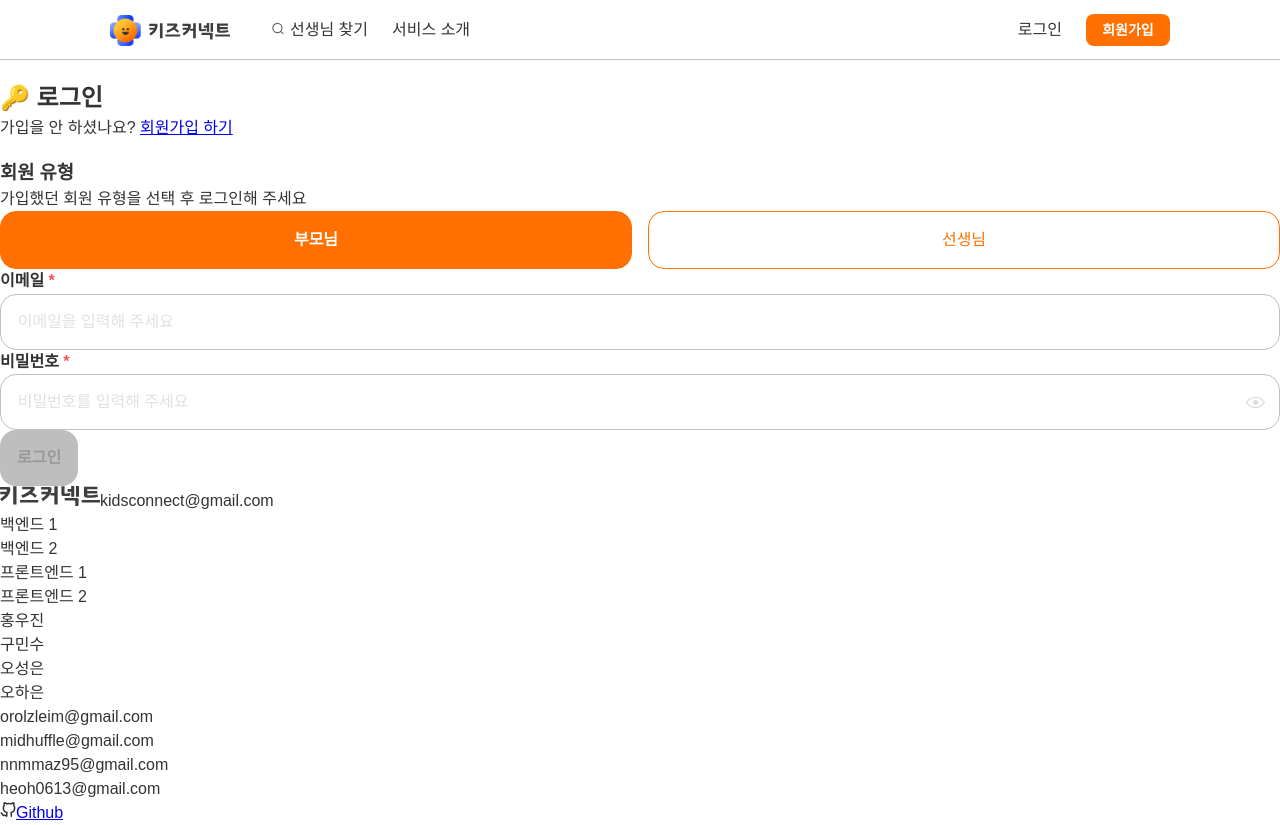
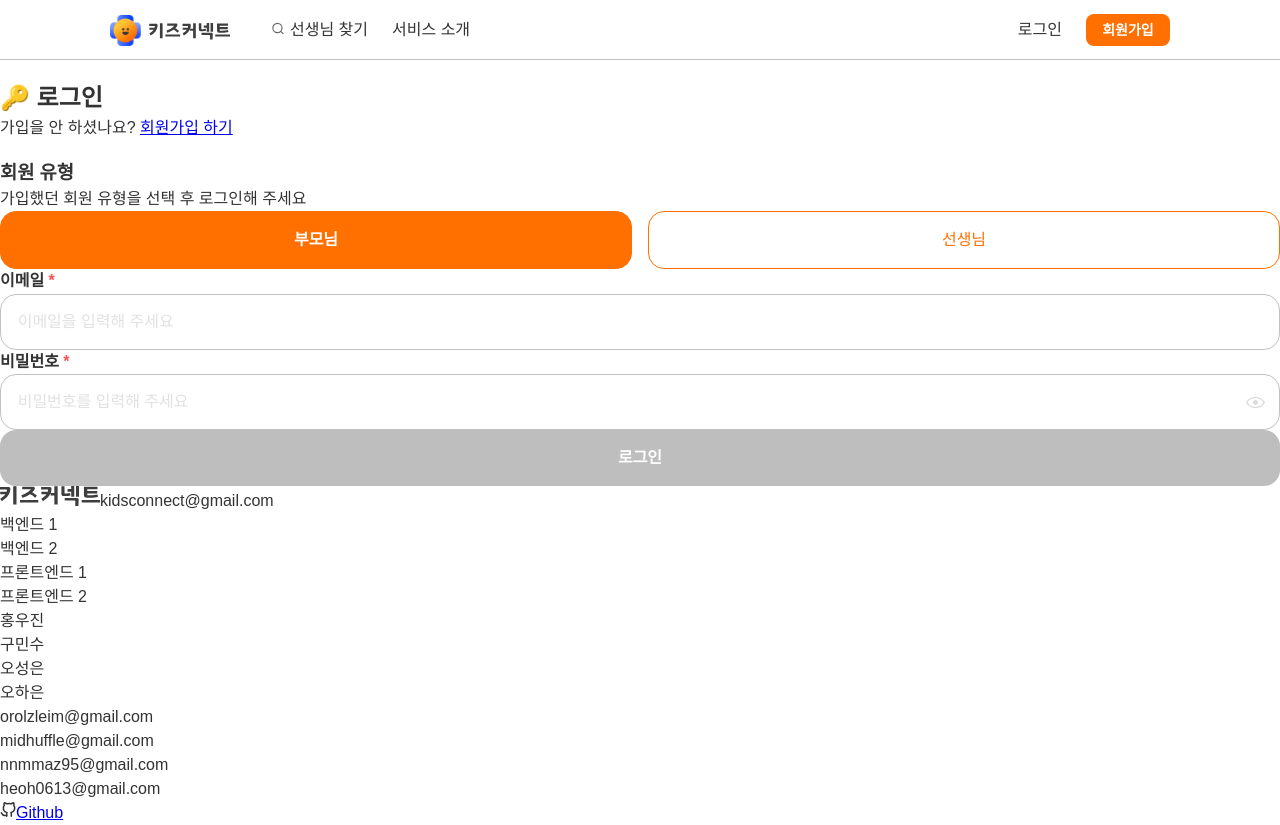
Before and after one commit to woojinhong/kidsconnectFolk, a React (Vite) app in the folder client/: page /login in a window 1280 px wide. Built offline with nearby package versions, Linux system fonts and the light colour scheme.

Commit message:
[Fixed] fixed FilledButton props and added disabled options

```diff
--- /dev/null
+++ b/client/src/Component/Common/Button/DisabledButtonProps.ts
@@ -0,0 +1,5 @@
+interface DisabledButtonProps {
+  disabled?: ("disabledLight" | "disabledDark" | "outline" | "none")[];
+}
+
+export default DisabledButtonProps;
--- a/client/src/Component/Common/Button/FilledButton.styles.ts
+++ b/client/src/Component/Common/Button/FilledButton.styles.ts
@@ -1,7 +1,7 @@
 import styled from "styled-components";
 
 export const StyledButton = styled.div`
-  display: inline-block;
+  display: block;
   position: relative;
 `;
 
@@ -26,7 +26,7 @@ export const getButtonStyles = (
     height: variant === "filled" ? "56px" : "32px",
     fontSize: variant === "filled" ? "16px" : "14px",
     fontWeight: variant === "filled" ? "700" : "500",
-    color: disabled ? "#999999" : "#ffffff",
+    fontColor: disabled ? "#333" : "#fff",
     backgroundColor: changeBackgroundColor(),
     transition: "0.2s",
   };
--- a/client/src/Component/Common/Button/FilledButton.tsx
+++ b/client/src/Component/Common/Button/FilledButton.tsx
@@ -7,12 +7,13 @@ import {
 } from "./FilledButton.styles";
 import IconSent from "../../../Assets/Image/Icon/IconSent.svg";
 import IconSearch from "../../../Assets/Image/Icon/IconSearchWhite.svg";
+import { clickButtonEvent } from "../../../Assets/CommonType/EventType";
 
 interface FilledButtonProps {
   variant?: "filled" | "m_filled";
   text?: string;
   backgroundColor?: string;
-  onClick?: () => void;
+  onClick?: (event: clickButtonEvent) => void;
   icon?: "send" | "search"; // 필요한 icon 추가하기
   disabled?: boolean;
 }
@@ -52,7 +53,7 @@ function FilledButton({
         onClick={onClick}
       >
         {icon ? <StyledIcon src={iconMatch(icon)} /> : null}
-        <span>{text}</span>
+        <span style={{ color: "#fff" }}>{text}</span>
       </Button>
     </StyledButton>
   );
```
